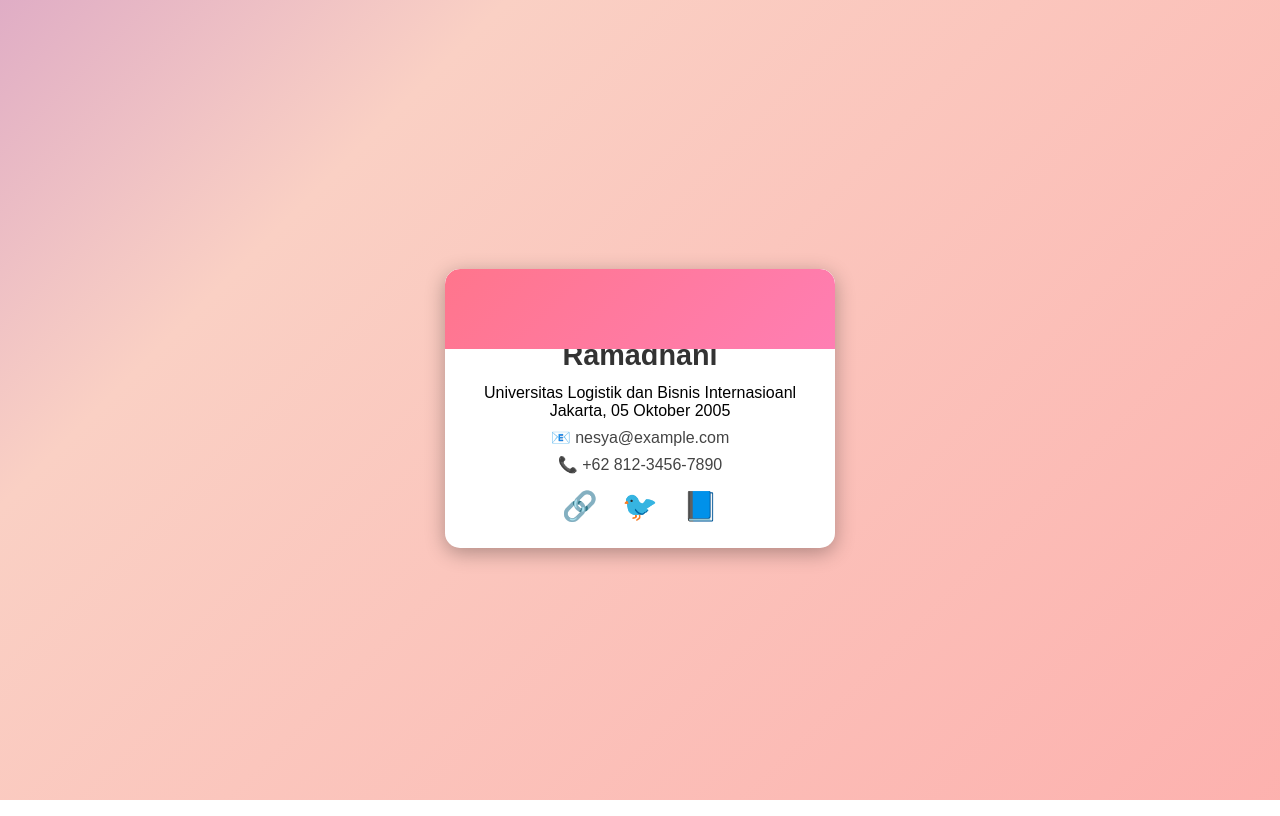
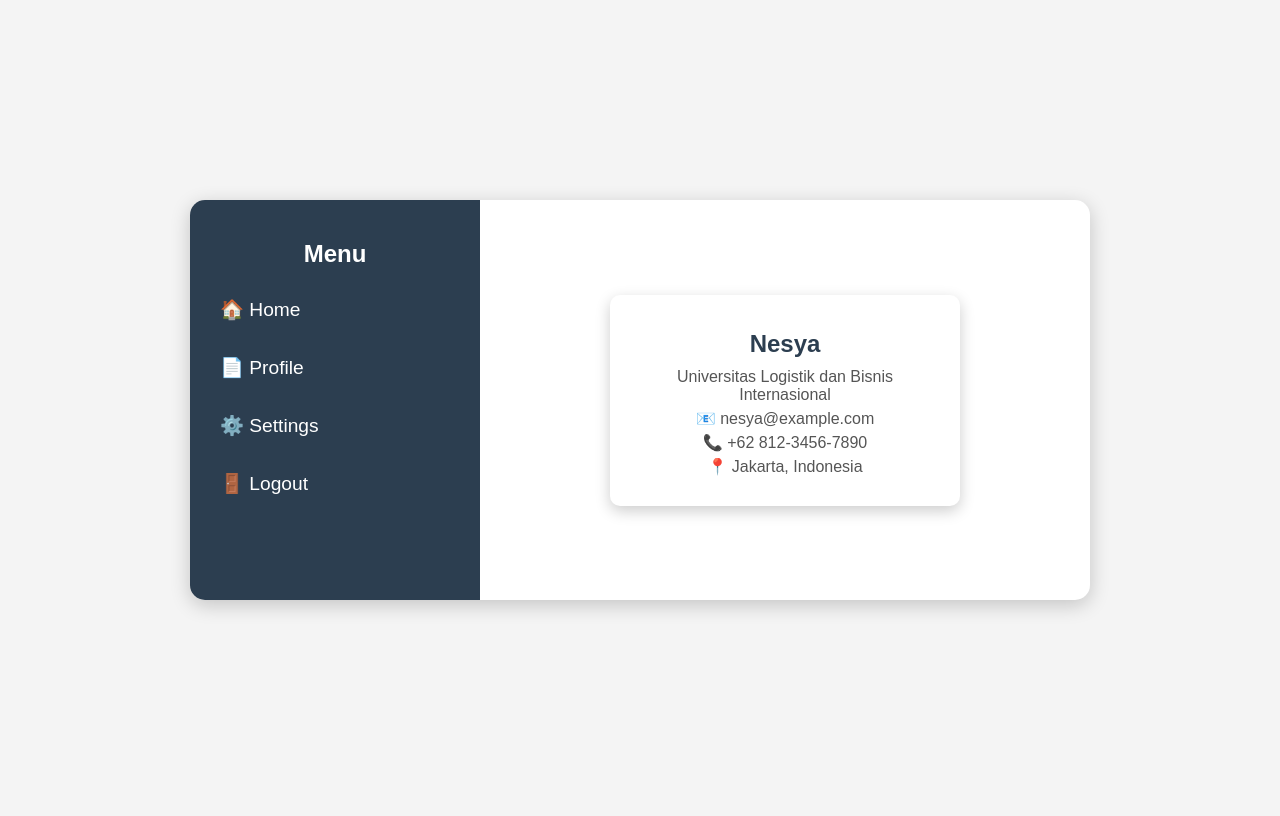
Before and after one commit to Team-Informatika/714230028, a plain HTML site: page index.html in a window 1280 px wide. Drawn offline with Linux system fonts and the light colour scheme.

Commit message:
Ganti tampilan lagi

```diff
--- a/index.html
+++ b/index.html
@@ -3,23 +3,31 @@
 <head>
     <meta charset="UTF-8">
     <meta name="viewport" content="width=device-width, initial-scale=1.0">
-    <title>Kartu Nama Digital</title>
+    <title>Dashboard Identitas</title>
     <link rel="stylesheet" href="styles.css">
 </head>
 <body>
-    <div class="background-animation"></div>
-    <div class="card">
-        <div class="header"></div>
-        <div class="name">Nesya Salma Ramadhani</div>
-        <div class="Pendidikan">Universitas Logistik dan Bisnis Internasioanl</div>
-        <div class="Tempat Tanggal lahir">Jakarta, 05 Oktober 2005</div>
-        <div class="contact">📧 nesya@example.com</div>
-        <div class="contact">📞 +62 812-3456-7890</div>
-        <div class="social-icons">
-            <a href="#" class="icon">🔗</a>
-            <a href="#" class="icon">🐦</a>
-            <a href="#" class="icon">📘</a>
-        </div>
+    <div class="dashboard">
+        <aside class="sidebar">
+            <h2>Menu</h2>
+            <ul>
+                <li><a href="#">🏠 Home</a></li>
+                <li><a href="#">📄 Profile</a></li>
+                <li><a href="#">⚙️ Settings</a></li>
+                <li><a href="#">🚪 Logout</a></li>
+            </ul>
+        </aside>
+        <main class="content">
+            <div class="card">
+                <div class="info">
+                    <h2>Nesya</h2>
+                    <p class="Pendidikan">Universitas Logistik dan Bisnis Internasional</p>
+                    <p>📧 nesya@example.com</p>
+                    <p>📞 +62 812-3456-7890</p>
+                    <p>📍 Jakarta, Indonesia</p>
+                </div>
+            </div>
+        </main>
     </div>
 </body>
 </html>
--- a/styles.css
+++ b/styles.css
@@ -3,99 +3,98 @@ body {
     justify-content: center;
     align-items: center;
     height: 100vh;
-    font-family: Arial, sans-serif;
+    font-family: 'Arial', sans-serif;
+    background-color: #f4f4f4;
+    margin: 0;
+}
+
+.dashboard {
+    display: flex;
+    width: 80%;
+    max-width: 900px;
+    height: 400px;
+    background: white;
+    border-radius: 15px;
+    box-shadow: 0px 5px 20px rgba(0, 0, 0, 0.2);
     overflow: hidden;
 }
 
-/* Background animasi */
-.background-animation {
-    position: fixed;
-    top: 0;
-    left: 0;
-    width: 100%;
-    height: 100%;
-    background: linear-gradient(-45deg, #ff9a9e, #fad0c4, #6a11cb, #2575fc);
-    background-size: 400% 400%;
-    animation: gradientAnimation 10s infinite ease-in-out;
-    z-index: -1;
+/* Sidebar */
+.sidebar {
+    width: 250px;
+    background: #2c3e50;
+    color: white;
+    padding: 20px;
 }
 
-@keyframes gradientAnimation {
-    0% { background-position: 0% 50%; }
-    50% { background-position: 100% 50%; }
-    100% { background-position: 0% 50%; }
+.sidebar h2 {
+    text-align: center;
+    margin-bottom: 20px;
+}
+
+.sidebar ul {
+    list-style: none;
+    padding: 0;
+}
+
+.sidebar ul li {
+    margin: 15px 0;
+}
+
+.sidebar ul li a {
+    color: white;
+    text-decoration: none;
+    font-size: 1.2em;
+    display: block;
+    padding: 10px;
+    border-radius: 5px;
+    transition: background 0.3s;
+}
+
+.sidebar ul li a:hover {
+    background: #34495e;
+}
+
+/* Content */
+.content {
+    flex: 1;
+    display: flex;
+    justify-content: center;
+    align-items: center;
+    padding: 20px;
 }
 
 .card {
-    width: 340px;
     background: white;
-    border-radius: 15px;
-    box-shadow: 0px 5px 20px rgba(0, 0, 0, 0.3);
+    padding: 25px;
+    border-radius: 10px;
+    box-shadow: 0px 5px 15px rgba(0, 0, 0, 0.2);
     text-align: center;
-    padding: 25px;
-    position: relative;
-    overflow: hidden;
-    transition: transform 0.3s ease-in-out;
-}
-
-.card:hover {
-    transform: scale(1.05);
-}
-
-.header {
-    width: 100%;
-    height: 80px;
-    background: linear-gradient(135deg, #ff758c, #ff7eb3);
-    position: absolute;
-    top: 0;
-    left: 0;
-    border-top-left-radius: 15px;
-    border-top-right-radius: 15px;
+    width: 300px;
 }
 
 .profile-img {
-    width: 110px;
-    height: 110px;
+    width: 120px;
+    height: 120px;
     border-radius: 50%;
     object-fit: cover;
-    border: 4px solid white;
-    margin-top: 50px;
-    background: white;
+    border: 4px solid #2c3e50;
+    margin-bottom: 15px;
 }
 
-.name {
-    font-size: 1.8em;
-    font-weight: bold;
-    color: #333;
-    margin: 12px 0;
+.info h2 {
+    margin: 10px 0;
+    font-size: 1.5em;
+    color: #2c3e50;
 }
 
 .job {
     font-size: 1.2em;
-    color: #666;
+    color: #7f8c8d;
     font-style: italic;
 }
 
-.contact {
-    margin-top: 8px;
-    font-size: 1em;
-    color: #444;
+.info p {
+    margin: 5px 0;
+    color: #555;
 }
-
-/* Efek ikon sosial */
-.social-icons {
-    margin-top: 15px;
-}
-
-.icon {
-    font-size: 1.8em;
-    margin: 0 10px;
-    text-decoration: none;
-    display: inline-block;
-    transition: transform 0.3s ease-in-out, color 0.3s ease-in-out;
-}
-
-.icon:hover {
-    transform: scale(1.3);
-    color: #ff758c;
-}
```
